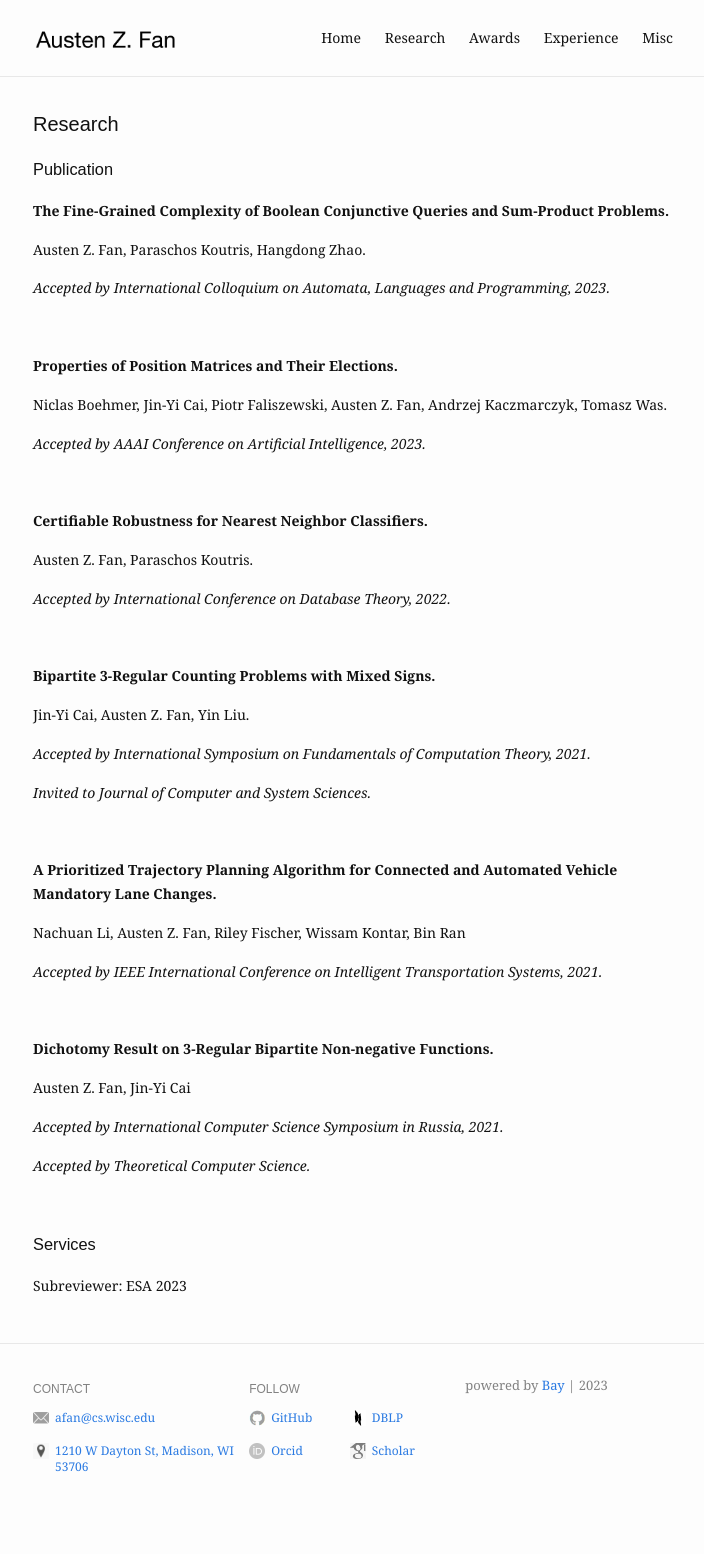
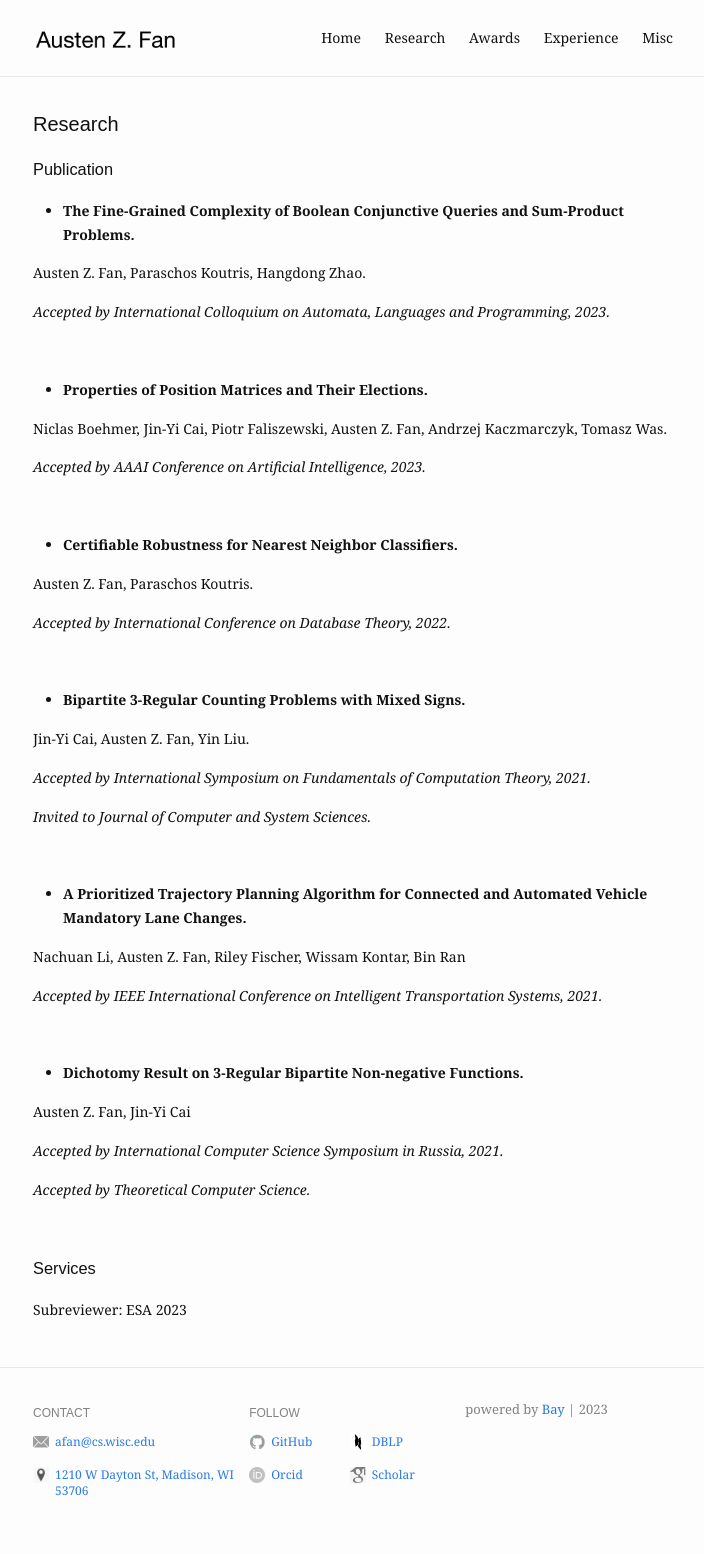
Before and after one commit to Austen-Z-Fan/Austen-Z-Fan.github.io, a Jekyll site: the page built from research.md, in a window 1280 px wide. Shown: the whole page, without its empty margins (287-991 px from the left). Built offline with Jekyll 4.4.1, drawn with Linux system fonts in a browser that asks for light colours; before the commit the page ends 1530 px from its top, so only the background shows below that.

```diff
--- a/research.md
+++ b/research.md
@@ -5,7 +5,7 @@ slug: /research
 ---
 
 ### Publication
-**The Fine-Grained Complexity of Boolean Conjunctive Queries and Sum-Product Problems.**
+* **The Fine-Grained Complexity of Boolean Conjunctive Queries and Sum-Product Problems.**
 
 Austen Z. Fan, Paraschos Koutris, Hangdong Zhao.
 
@@ -13,7 +13,7 @@ Austen Z. Fan, Paraschos Koutris, Hangdong Zhao.
 
 <br />
 
-**Properties of Position Matrices and Their Elections.**
+* **Properties of Position Matrices and Their Elections.**
 
 Niclas Boehmer, Jin-Yi Cai, Piotr Faliszewski, Austen Z. Fan, Andrzej Kaczmarczyk, Tomasz Was.
 
@@ -21,7 +21,7 @@ Niclas Boehmer, Jin-Yi Cai, Piotr Faliszewski, Austen Z. Fan, Andrzej Kaczmarczy
 
 <br />
 
-**Certifiable Robustness for Nearest Neighbor Classifiers.**
+* **Certifiable Robustness for Nearest Neighbor Classifiers.**
 
 Austen Z. Fan, Paraschos Koutris.
 
@@ -29,7 +29,7 @@ Austen Z. Fan, Paraschos Koutris.
 
 <br />
 
-**Bipartite 3-Regular Counting Problems with Mixed Signs.**
+* **Bipartite 3-Regular Counting Problems with Mixed Signs.**
 
 Jin-Yi Cai, Austen Z. Fan, Yin Liu.
 
@@ -39,7 +39,7 @@ Jin-Yi Cai, Austen Z. Fan, Yin Liu.
 
 <br />
 
-**A Prioritized Trajectory Planning Algorithm for Connected and Automated Vehicle Mandatory Lane Changes.**
+* **A Prioritized Trajectory Planning Algorithm for Connected and Automated Vehicle Mandatory Lane Changes.**
 
 Nachuan Li, Austen Z. Fan, Riley Fischer, Wissam Kontar, Bin Ran
 
@@ -47,7 +47,7 @@ Nachuan Li, Austen Z. Fan, Riley Fischer, Wissam Kontar, Bin Ran
 
 <br />
 
-**Dichotomy Result on 3-Regular Bipartite Non-negative Functions.**
+* **Dichotomy Result on 3-Regular Bipartite Non-negative Functions.**
 
 Austen Z. Fan, Jin-Yi Cai
 
```
